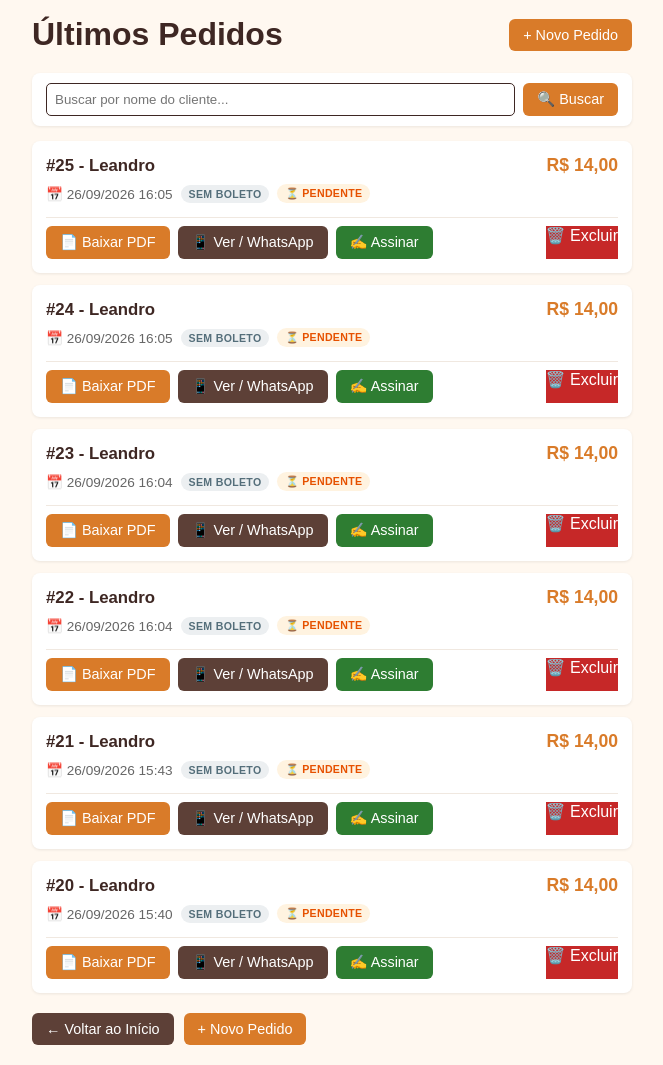
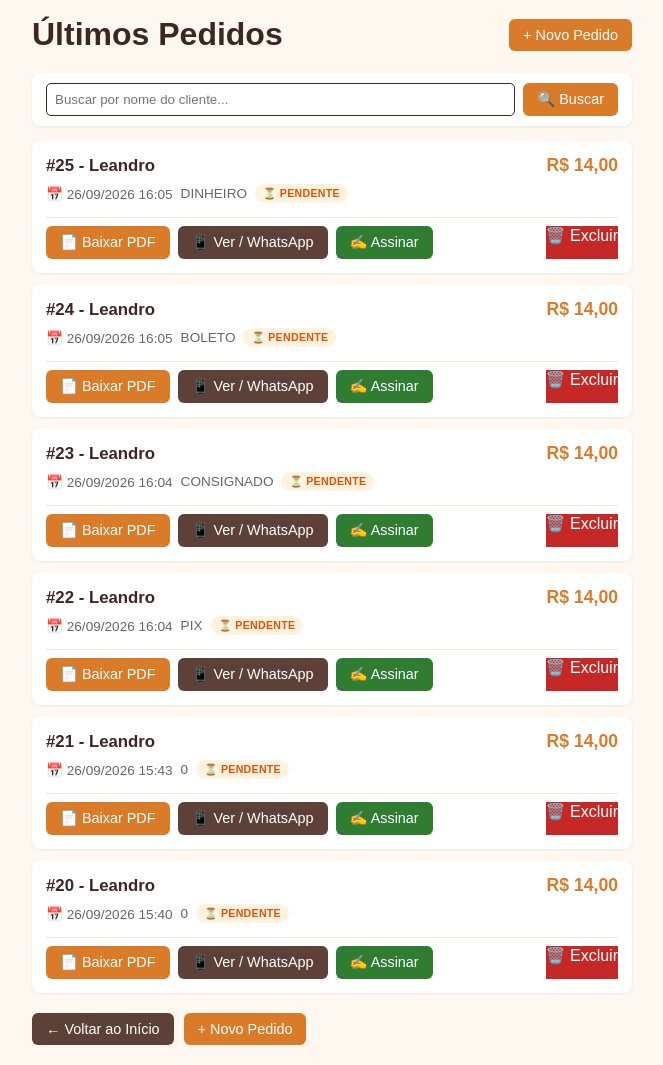
Before and after one commit to LeandroCantoDev/Sistema_Doceria_Web, a Django app: page /ultimos-pedidos/ in a window 1280 px wide. Shown: the part 164-1229 px from the top of the page, without its empty margins (308-971 px from the left). Run offline with Django 5.2, Linux system fonts and the light colour scheme; data comes from the database, SQL or seed files in the repository.

Commit message:
Corrige exibicao da forma de pagamento na tela inicial

```diff
--- a/pedidos/templates/pedidos/ultimos_pedidos.html
+++ b/pedidos/templates/pedidos/ultimos_pedidos.html
@@ -29,11 +29,7 @@
         </div>
         <div class="pedido-meta">
             <span>📅 {{ pedido.data_criacao|date:"d/m/Y H:i" }}</span>
-            {% if pedido.boleto %}
-                <span class="badge badge-boleto">Com boleto</span>
-            {% else %}
-                <span class="badge badge-sem-boleto">Sem boleto</span>
-            {% endif %}
+            <span class="...">{{ pedido.forma_pagamento }}</span>
             {% if pedido.esta_assinado %}
                 <span class="badge badge-assinado">✓ Assinado</span>
             {% else %}
```
